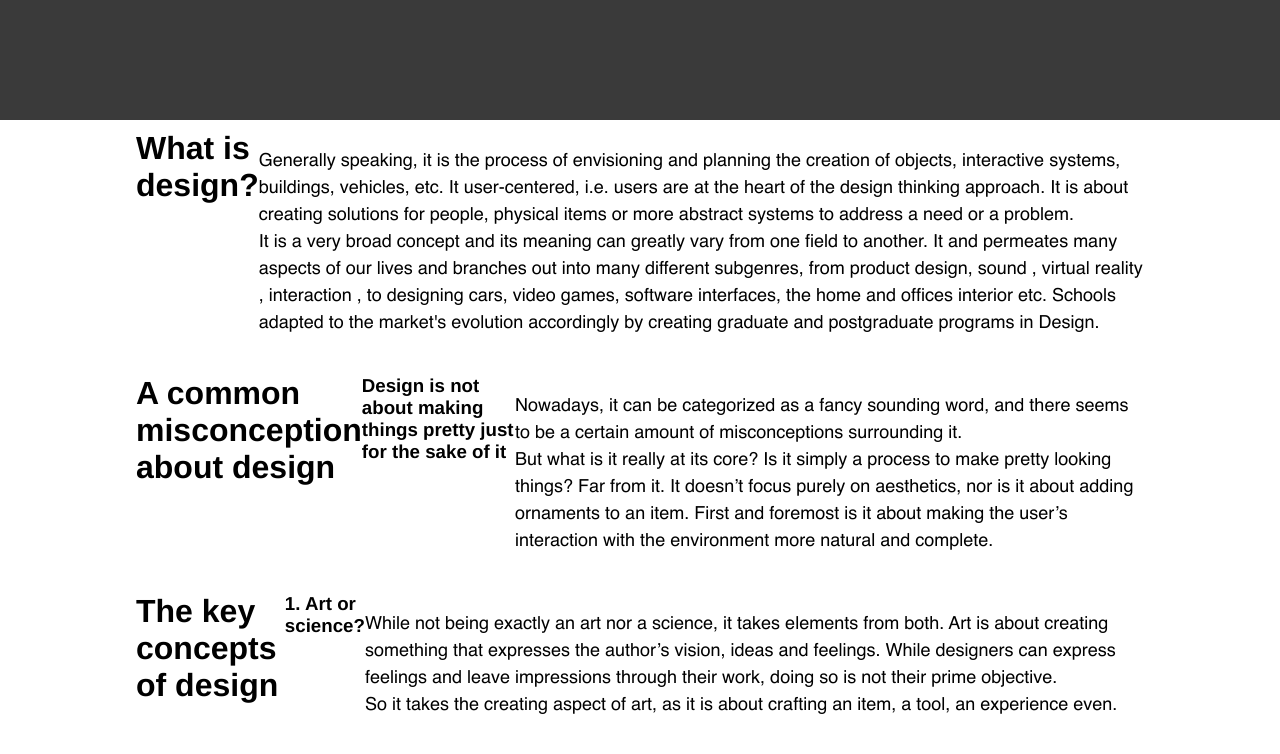
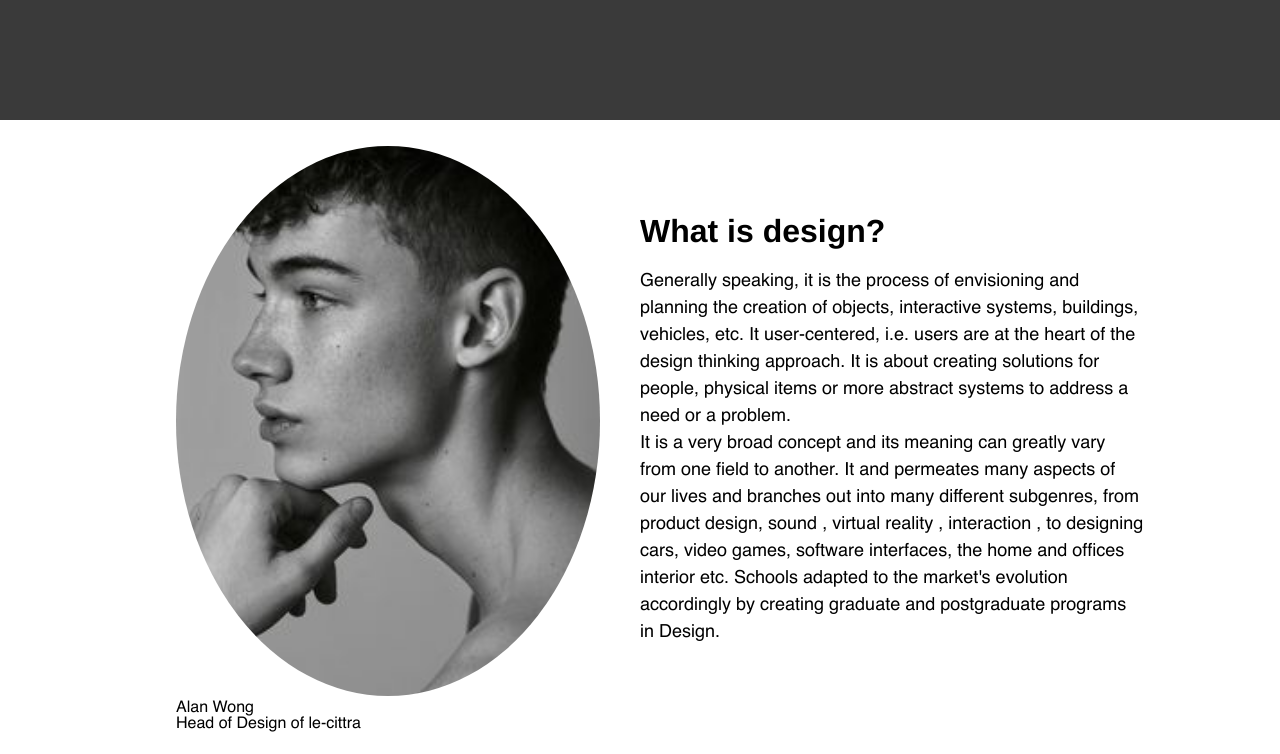
Before and after one commit to daimessdn/le-cittra, a plain HTML site: page index.html in a window 1280 px wide. Shown: the part 680-1434 px from the top of the page. Drawn offline with Linux system fonts and the light colour scheme; a web font is replaced by a local one.

Commit message:
added photo

```diff
--- a/index.html
+++ b/index.html
@@ -52,9 +52,21 @@
   <div class="top-wrapper">
     <div class="container">
       <div class="rows">
+        <div class="column">
+          <figure>
+            <img src="src/img/profile-1.jpg" alt="Alan Wong" />
+            <figcaption>
+              Alan Wong<br />
+              Head of Design of le-cittra
+            </figcaption>
+          </figure>
+        </div>
+
+        <div class="column">
           <h1>What is design?</h1>
           <p>Generally speaking, it is the process of envisioning and planning the creation of objects, interactive systems, buildings, vehicles, etc. It user-centered, i.e. users are at the heart of the design thinking approach. It is about creating solutions for people, physical items or more abstract systems to address a need or a problem.</br>
           It is a very broad concept and its meaning can greatly vary from one field to another. It and permeates many aspects of our lives and branches out into many different subgenres, from product design, sound , virtual reality , interaction , to designing cars, video games, software interfaces, the home and offices interior etc. Schools adapted to the market's evolution accordingly by creating graduate and postgraduate programs in Design.</p>
+        </div>
 			</div>
     </div>
   </div>
@@ -99,6 +111,8 @@
 
   <div class="btn-wrapper">
     <h4>Want to stay connected</h4>
+
+    <nav class="social-links">
       <a href="#" class="btn signup">yahoo</a>
       <a href="#" class="btn facebook"><span class="fa fa-facebook"></span>Facebook</a>
       <a href="#" class="btn twitter"><span class="fa fa-twitter"></span>Twitter</a>
@@ -106,6 +120,7 @@
       <a href="#" class="btn youtube"><span class="fa fa-youtube"></span>Youtube</a>
       <a href="#" class="btn whatsapp"><span class="fa fa-whatsapp"></span>Whatsapp</a>
       <a href="#" class="btn google"><span class="fa fa-google"></span>Google</a>
+    </nav>
   </div>
 </body>
 </html>
--- a/src/css/main.css
+++ b/src/css/main.css
@@ -98,6 +98,13 @@ header h2 {
   font-size: 45px;
 }
 
+/* .top-wrapper */
+figure img {
+  border-radius: 50%;
+  object-position: center;
+  object-fit: cover;
+}
+
 .btn {
   border-radius: 5px;
   padding: 5px;
```
Also changed, not shown: src/img/profile-1.jpg (added). Lines whose indentation alone changed are shown as unchanged.
